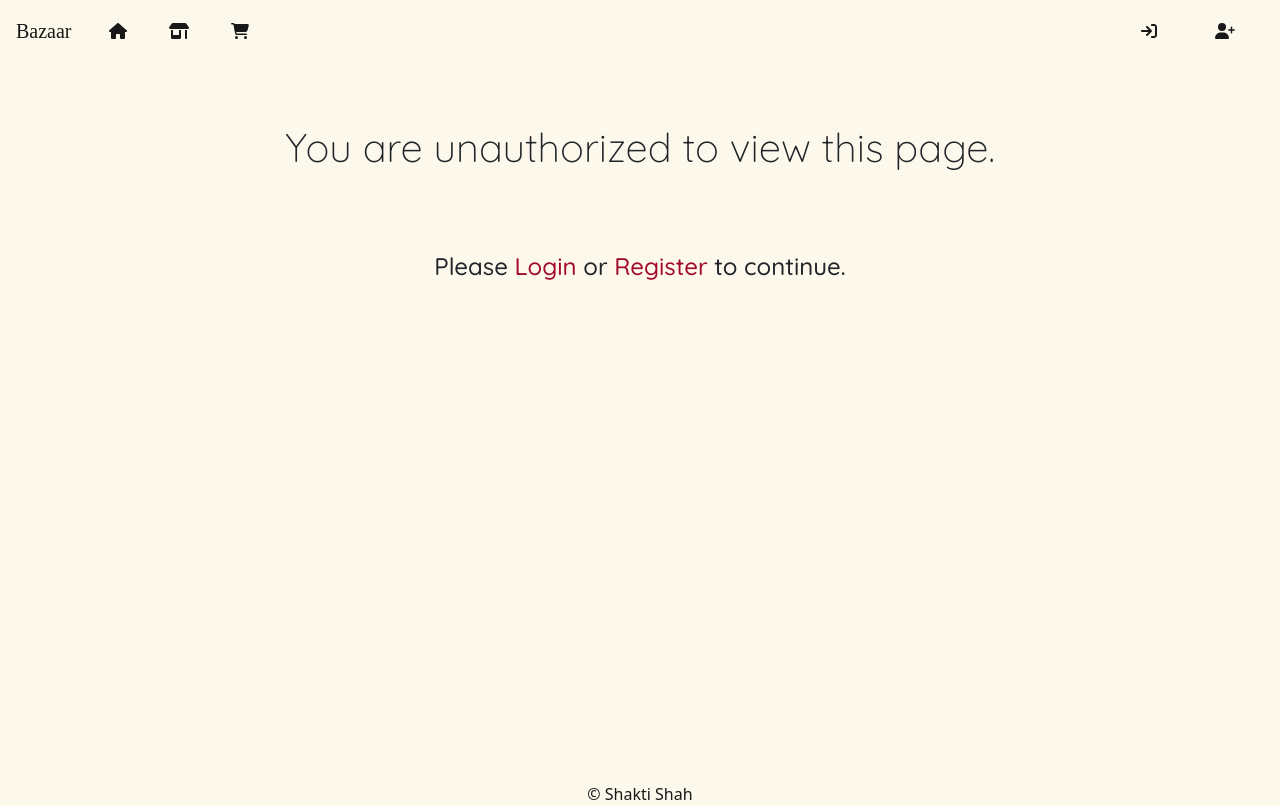
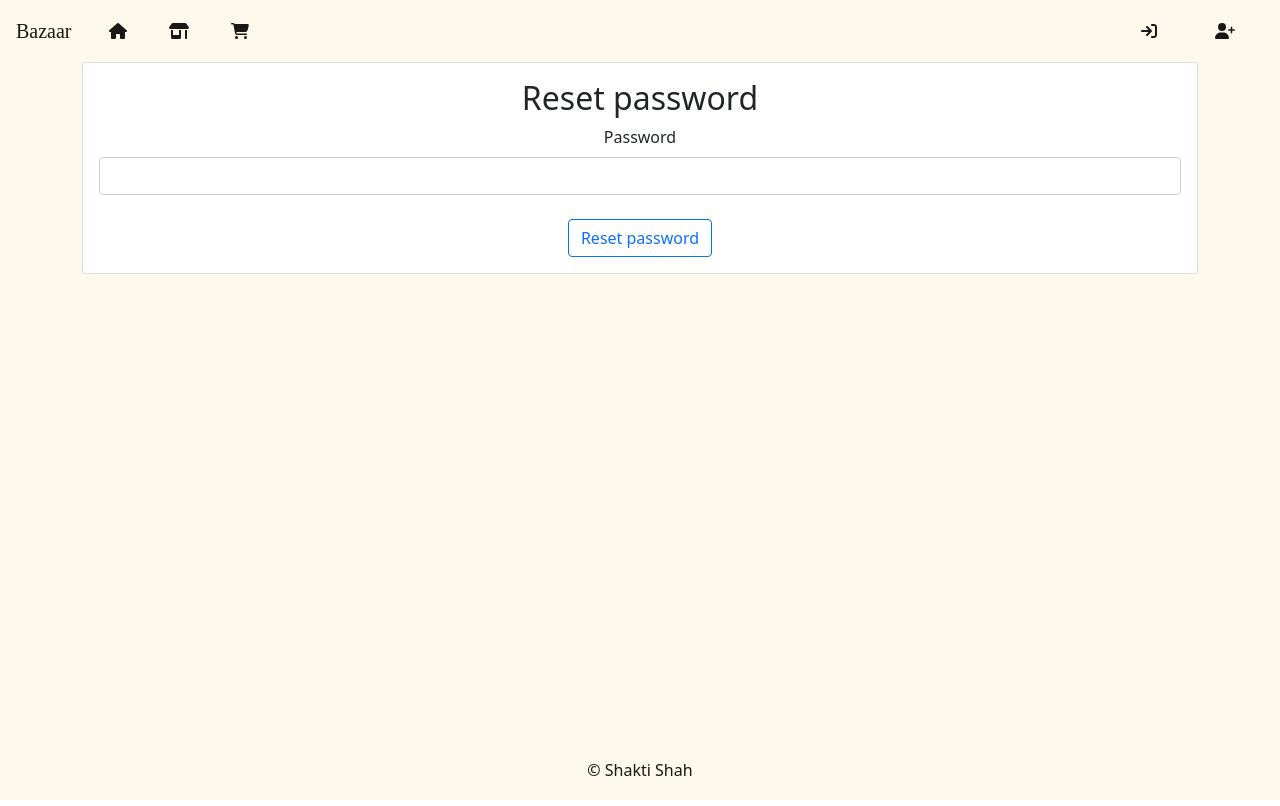
Before and after one commit to shaqnawe/bazaar, a React (Create React App) app: page /auth/reset-password in a window 1280 px wide. Before the commit this address led to /unauthorized. Built offline with nearby package versions, Linux system fonts and the light colour scheme; no server answers; a web font is replaced by a local one.

Commit message:
added reset password

```diff
--- a/src/App.js
+++ b/src/App.js
@@ -14,8 +14,9 @@ import Unauthorized from "./views/Unauthorized";
 import Success from "./components/Checkout/Success";
 import Cancel from "./components/Checkout/Cancel";
 import Orders from "./views/Orders";
+import ForgotPassword from "./components/Auth/ForgotPassword";
+import ResetPassword from './components/Auth/ResetPassword';
 import "@stripe/stripe-js";
-import ForgotPassword from "./components/Auth/ForgotPassword";
 
 const App = () => {
   const { currentUser } = useAuth();
@@ -53,6 +54,7 @@ const App = () => {
             <Route exact path="/shop/checkout" element={<Checkout />} />
           )}
           <Route exact path="/auth/forgot-password" element={<ForgotPassword />} />
+          <Route exact path="auth/reset-password" element={<ResetPassword />} />
           {currentUser.loggedIn && <Route exact path="/profile/orders" element={<Orders />} />}
           <Route exact path="/success" element={<Success />} />
           <Route exact path="/cancel" element={<Cancel />} />
--- /dev/null
+++ b/src/components/Auth/ResetPassword.js
@@ -0,0 +1,63 @@
+import React, { Fragment, useState, useRef } from "react";
+import { Form, Card, Alert } from "react-bootstrap";
+import { useNavigate, useLocation } from "react-router-dom";
+import { useAuth } from "../../contexts/auth-context";
+
+// A custom hook that builds on useLocation to parse
+// the query string for you.
+const useQuery = () => {
+  const loacation = useLocation();
+  return new URLSearchParams(loacation.search);
+};
+
+const ResetPassword = () => {
+  const query = useQuery();
+  const passwordRef = useRef();
+  const navigate = useNavigate();
+  const { resetPassword } = useAuth();
+  const [error, setError] = useState("");
+  const [message, setMessage] = useState("");
+
+  const submitHandler = async (e) => {
+    e.preventDefault();
+    const enteredPass = passwordRef.current.value;
+    try {
+      await resetPassword(query.get("oobCode"), enteredPass).then(
+        (response) => {
+          setMessage("Password has been updated.");
+          console.log(response);
+          navigate("/auth/signin");
+        }
+      );
+    } catch (error) {
+      setError(error.message);
+      console.log(error.message);
+    }
+  };
+
+  return (
+    <Fragment>
+      <Card>
+        <Card.Body>
+          <h2 className="text-center">Reset password</h2>
+          {error && <Alert variant="danger">{error}</Alert>}
+          {message && <Alert variant="success">{message}</Alert>}
+          <Form
+            onSubmit={async (e) => {
+              submitHandler(e);
+            }}
+          >
+            <Form.Group id="password">
+              <Form.Label>Password</Form.Label>
+              <Form.Control type="password" ref={passwordRef} required />
+            </Form.Group>
+            <button className="btn btn-outline-primary mt-4" type="submit">
+              Reset password
+            </button>
+          </Form>
+        </Card.Body>
+      </Card>
+    </Fragment>
+  );
+};
+export default ResetPassword;
--- a/src/contexts/auth-context.js
+++ b/src/contexts/auth-context.js
@@ -11,6 +11,7 @@ import {
   signInWithPopup,
   signOut,
   sendPasswordResetEmail,
+  confirmPasswordReset,
 } from "firebase/auth";
 import { getFirestore, doc, setDoc } from "firebase/firestore";
 
@@ -97,8 +98,13 @@ const AuthProvider = ({ children }) => {
       });
   };
   const forgotPassword = (email) => {
-    return sendPasswordResetEmail(auth, email,
-      {url: 'http://localhost:3000/login'});
+    return sendPasswordResetEmail(auth, email, {
+      url: "http://localhost:3000/login",
+    });
+  };
+
+  const resetPassword = (oobcode, newPassword) => {
+    return confirmPasswordReset(auth, oobcode, newPassword);
   };
 
   useEffect(() => {
@@ -131,6 +137,7 @@ const AuthProvider = ({ children }) => {
     signInWithGoogle,
     logOut,
     forgotPassword,
+    resetPassword,
   };
 
   return <AuthContext.Provider value={values}>{children}</AuthContext.Provider>;
```
